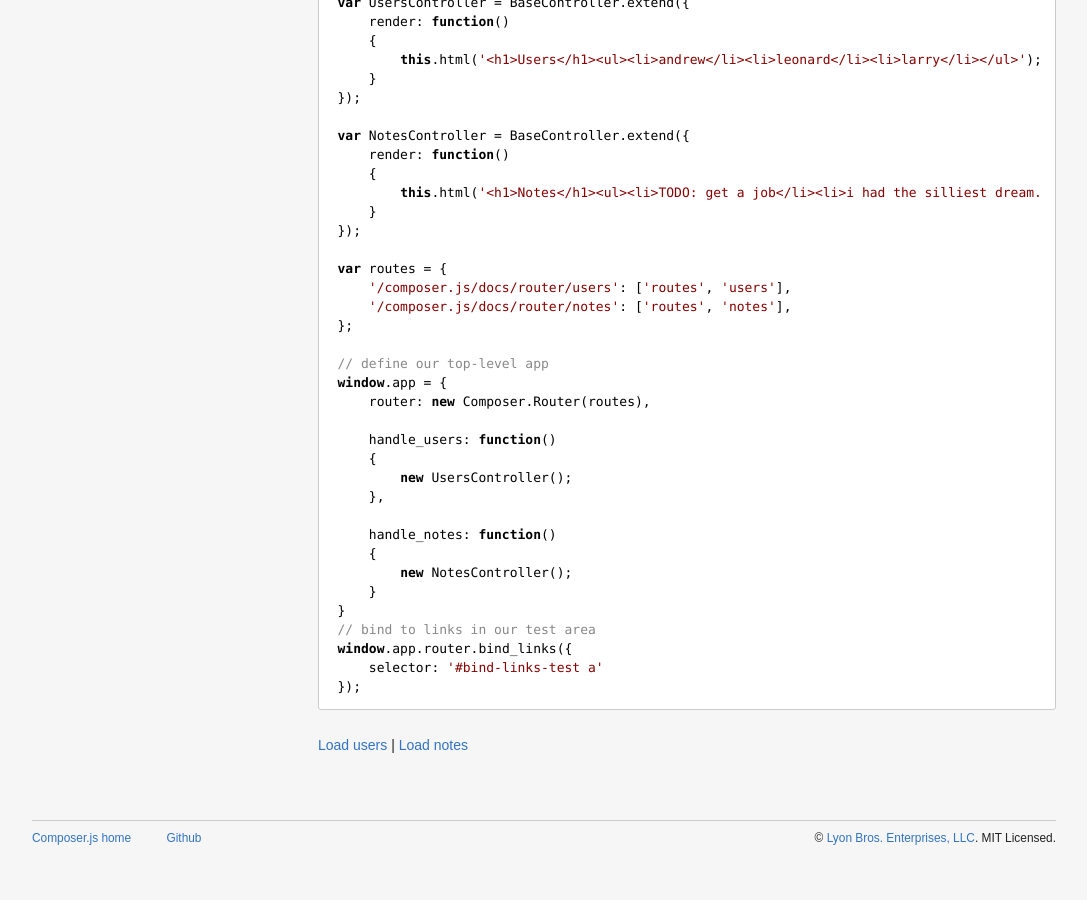
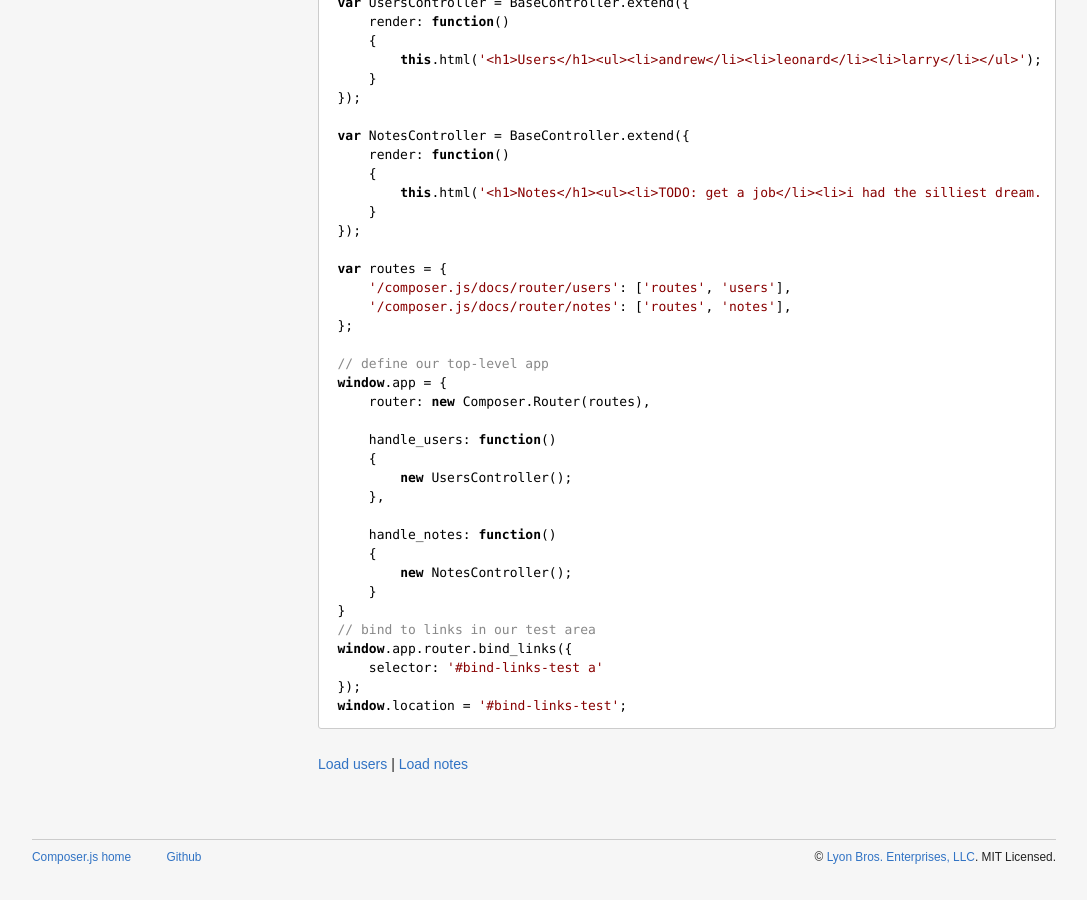
Before and after one commit to lyonbros/composer.js, a Jekyll site: the page built from docs/router.md, in a window 1280 px wide and 900 px high, scrolled down 5457 px. Shown: the whole window, without its empty margins (96-1183 px from the left). Built offline with Jekyll 4.4.1, drawn with Linux system fonts in a browser that asks for light colours.

Commit message:
adding scroll

```diff
--- a/docs/router.md
+++ b/docs/router.md
@@ -354,6 +354,7 @@ window.app = {
 window.app.router.bind_links({
     selector: '#bind-links-test a'
 });
+window.location = '#bind-links-test';
 {% endhighlight %}
 
 <div id="bind-links-test">
```
